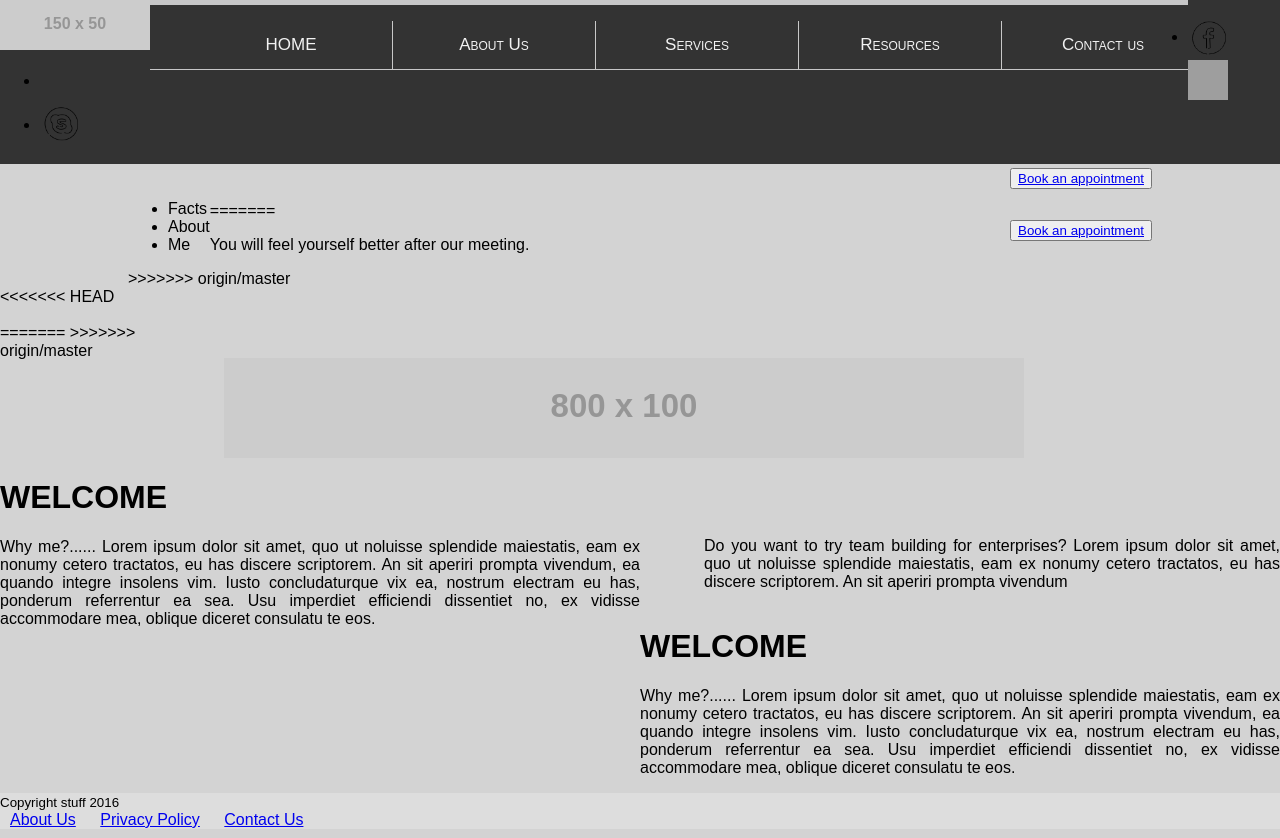
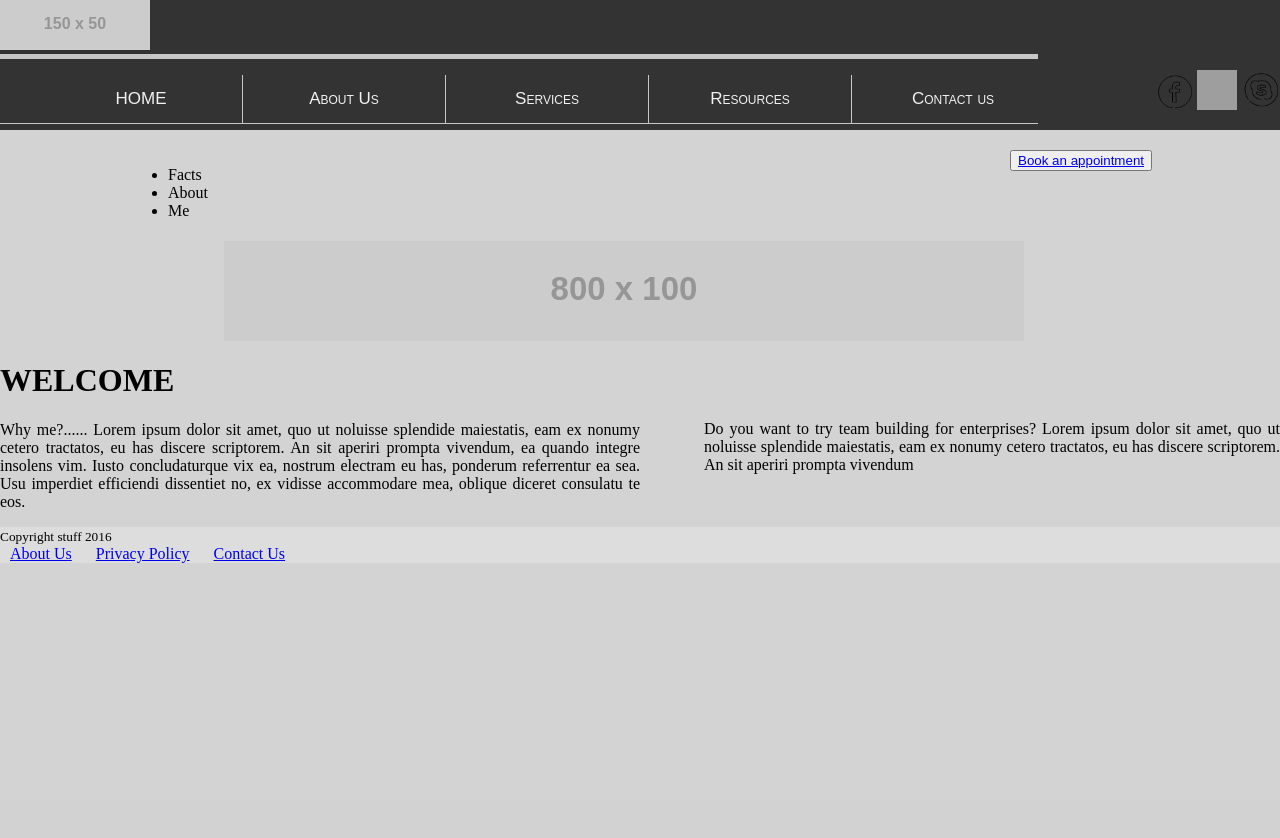
Before and after one commit to nesspire00/website_project, a PHP site: page / in a window 1280 px wide. After the commit the page ends 563 px from the top, so only its background shows below. Run offline with PHP 8.4, Linux system fonts and the light colour scheme; grey boxes labelled with a size stand in for pictures from a placeholder-image service; some libraries are stand-ins or nearby versions; grey boxes are pictures that could not be loaded.

Commit message:
Navbar fix
Blyat...

```diff
--- a/css/style.css
+++ b/css/style.css
@@ -8,7 +8,6 @@ body {
     margin-right: 0%;
     margin-left: 0%;
     background-color: #d3d3d3;
-    font-family: Century Gothic, sans-serif;
 }
 
 header {
@@ -25,22 +24,13 @@ header {
 }
 
 .social_icons {
-<<<<<<< HEAD
     margin: 0px;
     padding: 0px;
-=======
-    margin: 0;
-    padding: 0;
->>>>>>> origin/master
     float: right;
 }
 
 .social_icons li {
-<<<<<<< HEAD
     display: inline-block;
-=======
-    display: inline;
->>>>>>> origin/master
     margin-left: -1px;
 }
 
@@ -54,13 +44,10 @@ header {
 }
 
 .topnav {
-<<<<<<< HEAD
     list-style-type: none;
     margin: 0;
     overflow: hidden;
     background-color: #333;
-=======
->>>>>>> origin/master
     clear: both;
     float: left;
     border-bottom: 1px solid #c7c7c8;
@@ -117,31 +104,12 @@ header {
 /* Navigation Submenus */
 
 .topnav .submenu {
-<<<<<<< HEAD
     display: none;
     margin-left: -10px;
     padding: 10px 10px 15px;
     border: 0;
     background-color: #333;
     position: absolute;
-=======
-    margin-left: -10px;
-    padding: 10px 10px 15px;
-    border: 0;
-    background-color: silver;
-    /* hide a submenu by default so visitors don't see it */
-    left: -999em;
-    position: absolute;
-    z-index: 1000;
-}
-
-.topnav a {
-    -webkit-transition: all .25s ease;
-    -moz-transition: all .25s ease;
-    -ms-transition: all .25s ease;
-    -o-transition: all .25s ease;
-    transition: all .25s ease;
->>>>>>> origin/master
 }
 
 .nav a:hover {
--- a/index.html
+++ b/index.html
@@ -68,7 +68,6 @@
 
     <section class="poster">
         <div class="poster_menu">
-<<<<<<< HEAD
             <!--?-->
             <form method="get">
                 <button><a href="contact.html">Book an appointment</a></button>
@@ -81,19 +80,11 @@
                 </ul>
             </p>
             <br>
-=======
-            <form method="get">
-                <button><a href="contact.html">Book an appointment</a></button>
-            </form>
-            <p>You will feel yourself better after our meeting.
-            </p>
->>>>>>> origin/master
 
         </div>
         <img src="http://placehold.it/800x100&text=ROSTOCHKI" alt="РOСТОЧКИ" />
     </section>
 
-<<<<<<< HEAD
     <br />
 
     <main>
@@ -110,15 +101,6 @@
         </p>
     </aside>
 
-=======
-    <main class="main_block">
-        <h1>WELCOME</h1>
-        <p class="main_text">
-            Why me?...... Lorem ipsum dolor sit amet, quo ut noluisse splendide maiestatis, eam ex nonumy cetero tractatos, eu has discere scriptorem. An sit aperiri prompta vivendum, ea quando integre insolens vim. Iusto concludaturque vix ea, nostrum electram eu has, ponderum referrentur ea sea. Usu imperdiet efficiendi dissentiet no, ex vidisse accommodare mea, oblique diceret consulatu te eos.
-        </p>
-    </main>
-
->>>>>>> origin/master
     <footer>
         <small>Copyright stuff 2016</small>
         <nav>
```
